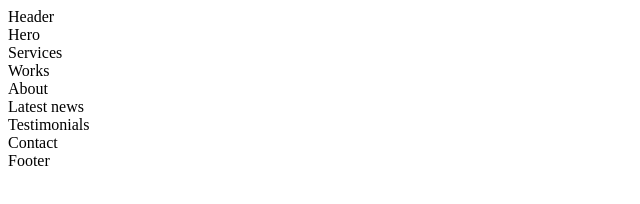
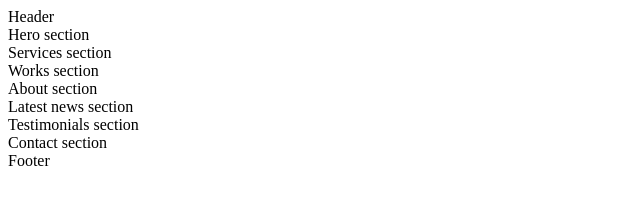
Before and after one commit to seer9/atlas-web_front_end, a plain HTML site: page html_advanced/5-index.html in a window 1280 px wide. Shown: the whole page, without its empty margins (0-640 px from the left). Drawn offline with Linux system fonts and the light colour scheme.

Commit message:
fixed text?

```diff
--- a/html_advanced/5-index.html
+++ b/html_advanced/5-index.html
@@ -13,13 +13,13 @@
         Header
     </header>
     <main>
-        <section>Hero</section>
-        <section>Services</section>
-        <section>Works</section>
-        <section>About</section>
-        <section>Latest news</section>
-        <section>Testimonials</section>
-        <section>Contact</section>
+        <section>Hero section</section>
+        <section>Services section</section>
+        <section>Works section</section>
+        <section>About section</section>
+        <section>Latest news section</section>
+        <section>Testimonials section</section>
+        <section>Contact section</section>
     </main>
     <footer>
         Footer
```
